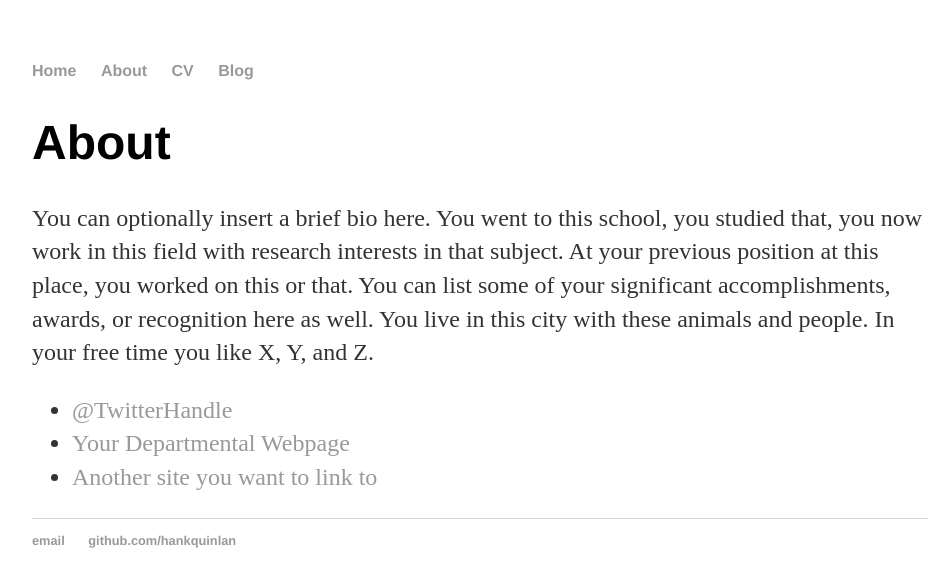
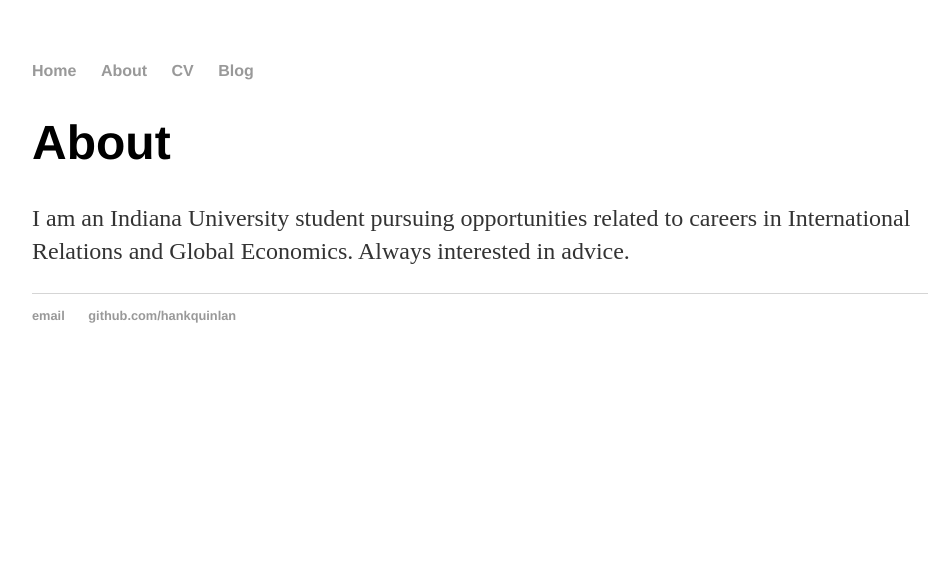
Before and after one commit to chailuvgidwani/chailuvgidwani.github.io, a Jekyll site: the page built from about/index.html, in a window 1280 px wide. Shown: the top 587 px of the page, without its empty margins (160-1112 px from the left). Built offline with Jekyll 4.4.1, drawn with Linux system fonts in a browser that asks for light colours.

Commit message:
Update index.html
HQAdapt

```diff
--- a/about/index.html
+++ b/about/index.html
@@ -1,15 +1,13 @@
 ---
 layout: default
-title: About Hank Quinlan
+title: Chailuv Gidwani
 ---
 
 		<div class="about">
 			<h1>About</h1>
-			<p>You can optionally insert a brief bio here. You went to this school, you studied that, you now work in this field with research interests in that subject. At your previous position at this place, you worked on this or that. You can list some of your significant accomplishments, awards, or recognition here as well. You live in this city with these animals and people. In your free time you like X, Y, and Z.</p>
+			<p>I am an Indiana University student pursuing opportunities related to careers in International Relations and Global
+Economics. Always interested in advice.</p>
 
 			<ul class="contacts">
-				<li><a href="#">@TwitterHandle</a></li>
-				<li><a href="#">Your Departmental Webpage</a></li>
-				<li><a href="#">Another site you want to link to</a></li>
 				</ul>
 		</div>
```
